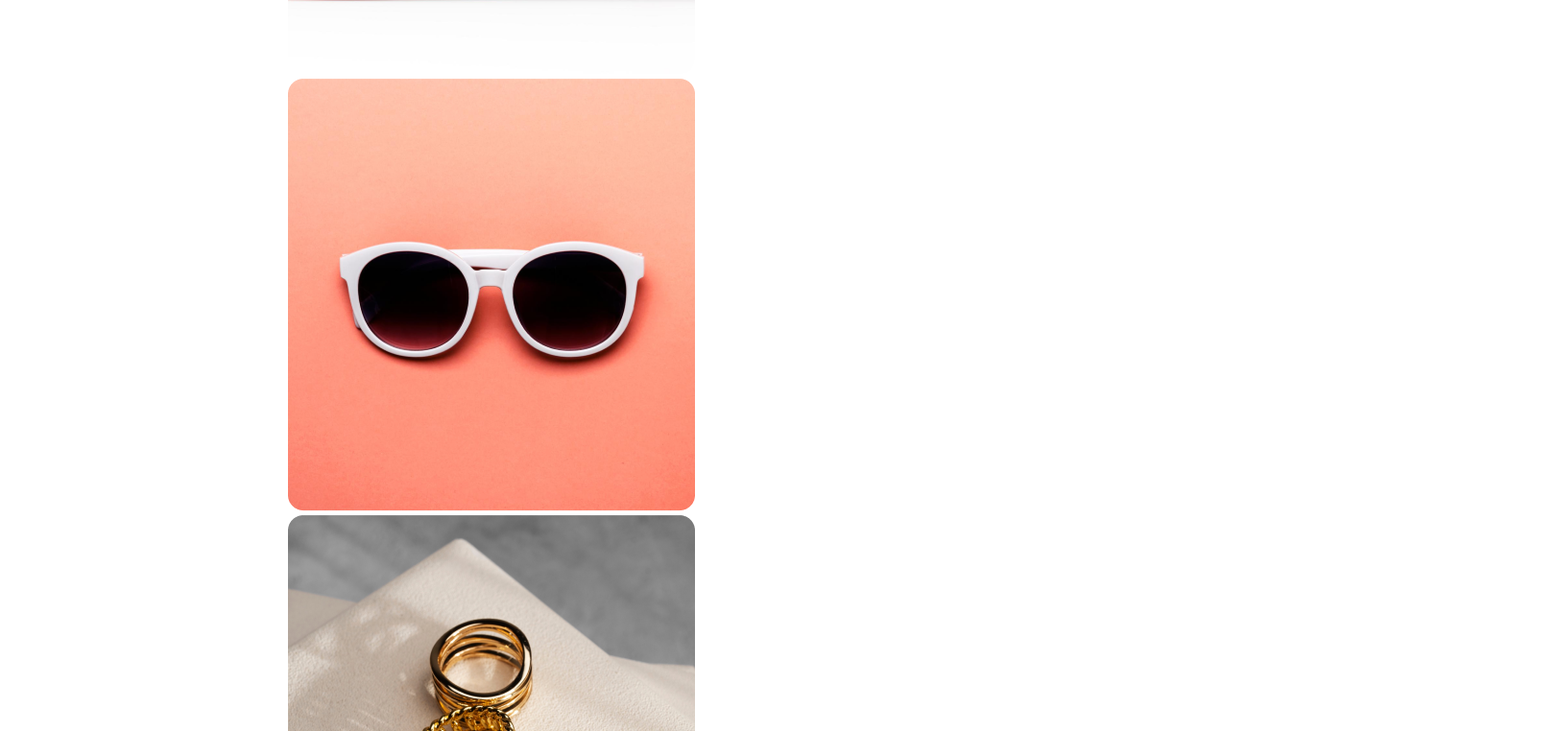
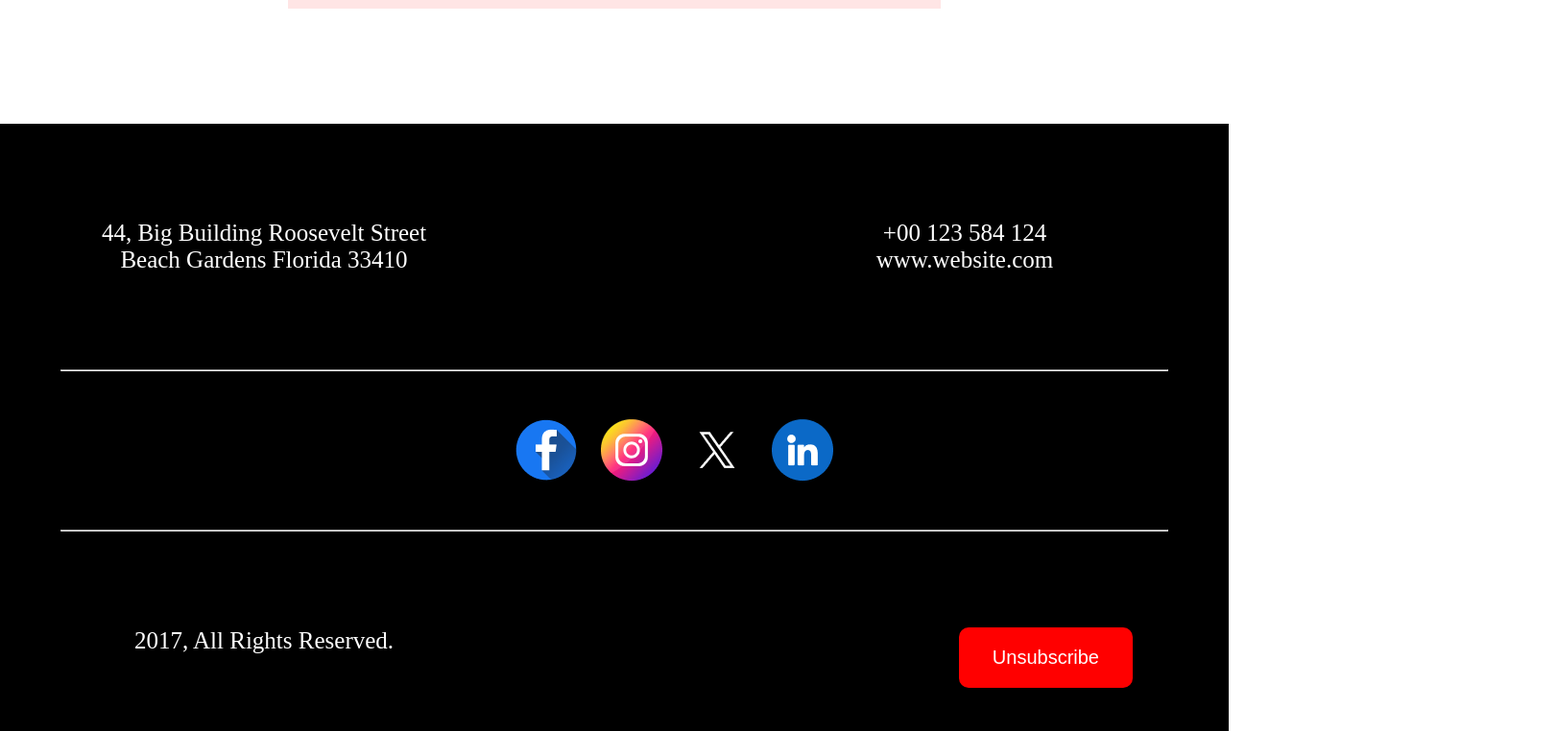
Before and after one commit to sabikun628/assignment-1-new-year, a plain HTML site: page index.html in a window 1280 px wide. Shown: the part 6568-7330 px from the top of the page at 96% size, 1622 px wide, since content can reach past the window. Drawn offline with Linux system fonts and the light colour scheme.

Commit message:
added style

```diff
--- a/index.html
+++ b/index.html
@@ -114,6 +114,7 @@
                     sodales risus ut pellentesque vel euismod.
                 </p>
             </div>
+            <div class="img-hover">
                 <div class="gift-image">
                     <img src="assets/Rectangle 3.png" alt="">
                     <img src="assets/Rectangle 4.png" alt="">
@@ -125,12 +126,14 @@
                     <img src="assets/Rectangle 8.png" alt="">
 
                 </div>
+            </div>
         </section>
         <section>
             <div class="subscrib-section">
                 <img class="Subscribe-image" src="assets/Group 61.png" alt="">
                 <h1 class="Subscribe-heading">Subscribe Newsletter</h1>
-                <p class="Subscribe-description">Dolor sit amet consectetur. Consequat eget consectetur maecenas sed molestie malesuada. Ipsum sed
+                <p class="Subscribe-description">Dolor sit amet consectetur. Consequat eget consectetur maecenas sed
+                    molestie malesuada. Ipsum sed
                     sodales risus ut pellentesque vel euismod.</p>
                 <input class="subscrib-input" type="text" placeholder="user@gmail.com">
                 <button class="Subscribe-btn">Subscribe</button>
@@ -140,7 +143,27 @@
     <span class="addres-heading"></span>
 
     <footer>
+        <div class="contact-section">
+            <div class="conttact-address">
 
+                <p class="address">44, Big Building Roosevelt Street Beach Gardens Florida 33410</p>
+                <div class="contract-number">
+                    <p>+00 123 584 124</p>
+                    <p>www.website.com</p>
+                </div>
+            </div>
+            <hr>
+            <div class="contract-image">
+                <img src="assets/logo/Facebook.png" alt=""><img src="assets/logo/Instagram.png" alt=""><img
+                    src="assets/logo/Twitter.png" alt=""><img src="assets/logo/Linkedin.png" alt="">
+            </div>
+            <hr>
+            <div class="conttact-address">
+                <p class="address">2017, All Rights Reserved.</p>
+                <button class="Unsubscribe-btn">Unsubscribe</button>
+            </div>
+
+        </div>
     </footer>
 </body>
 
--- a/style/style.css
+++ b/style/style.css
@@ -104,7 +104,7 @@ font-size: 15px;
 font-weight: 600;
 padding: 15px 35px;
 border-radius: 5px;
-
+cursor: pointer;
 
 
 }
@@ -151,6 +151,8 @@ padding-top: 100px;
     color: white;
     border: none;
     border-radius: 5px;
+    cursor: pointer;
+
 }
 .contact-btn:hover{
     background-color: rgb(18, 216, 77);
@@ -284,8 +286,14 @@ padding-bottom: 0;
 }
 .gift-image{
     margin: 0 auto;
+      cursor: pointer;
+      display: flex;
+      gap: 25px ;
+      margin-bottom: 25px;
+
 
 }
+
 .subscrib-section{
     margin: 100px 300px ;
     text-align: center;
@@ -325,5 +333,59 @@ padding-bottom: 0;
     font-size: 15px;
     font-weight: 500;
     margin: 0 auto;
+    cursor: pointer;
 
 }
+.Subscribe-btn:hover{
+    background-color:darkred ;
+}
+.contact-section{
+background-color: black;
+height: 700px;
+
+
+}
+.conttact-address{
+    display: flex;
+    color: white;
+    justify-content: space-between;
+    padding:100px 300px;
+    text-align: center;
+    padding: 100px;
+
+
+}
+.address{
+    width: 350px;
+    font-size: 25px;
+}
+.contract-number{
+    width: 350px;
+    font-size: 25px;
+
+}
+   hr{
+    width: 90%;
+margin: 0 auto;
+   }
+   .contract-image{
+    padding: 50px;
+    text-align: center;
+   padding-left: 25px;
+   display: flex;
+   gap: 25px;
+   align-items: center;
+   margin-left: 40%;
+   }
+.Unsubscribe-btn{
+    color: white;
+    background-color: #F00;
+    padding: 20px 35px;
+    border-radius: 10px;
+    border: none;
+    font-size: 20px;
+    cursor: pointer;
+}
+.Unsubscribe-btn:hover{
+   background-color:gray ;
+}
```
Lines whose indentation alone changed are shown as unchanged.
